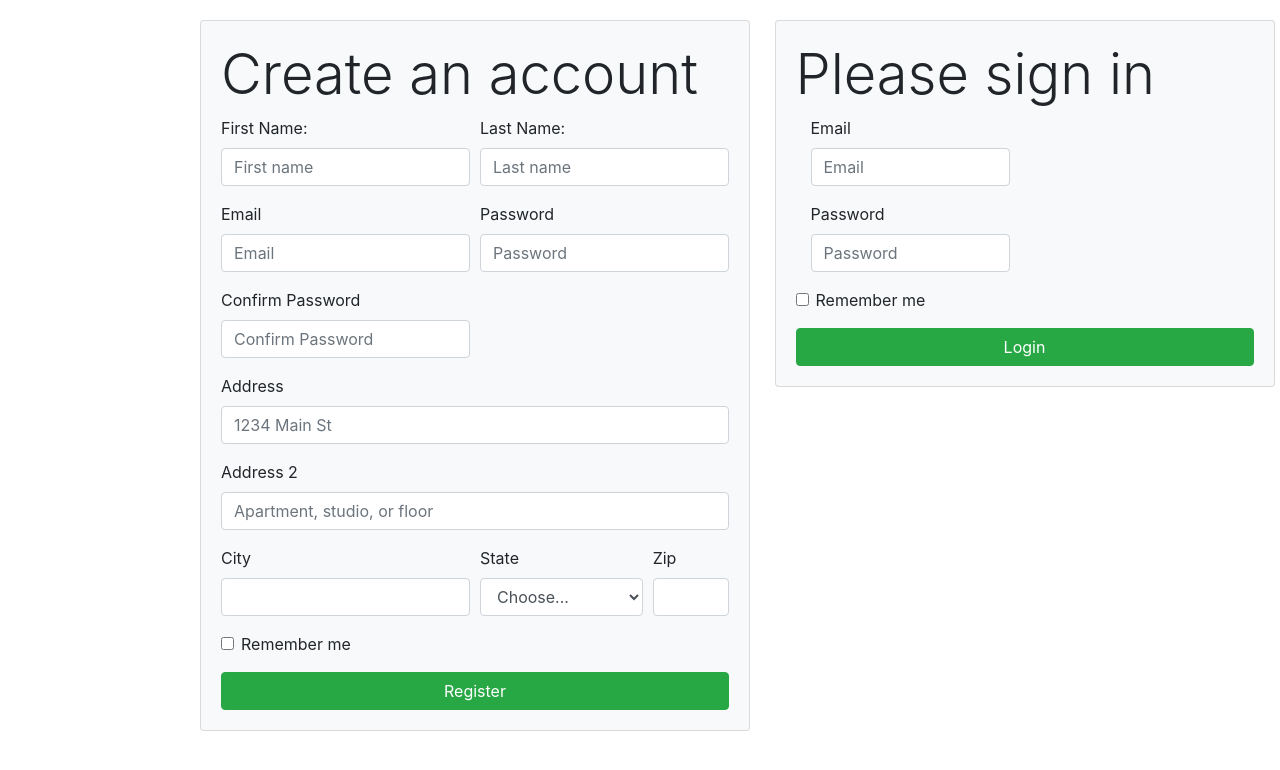
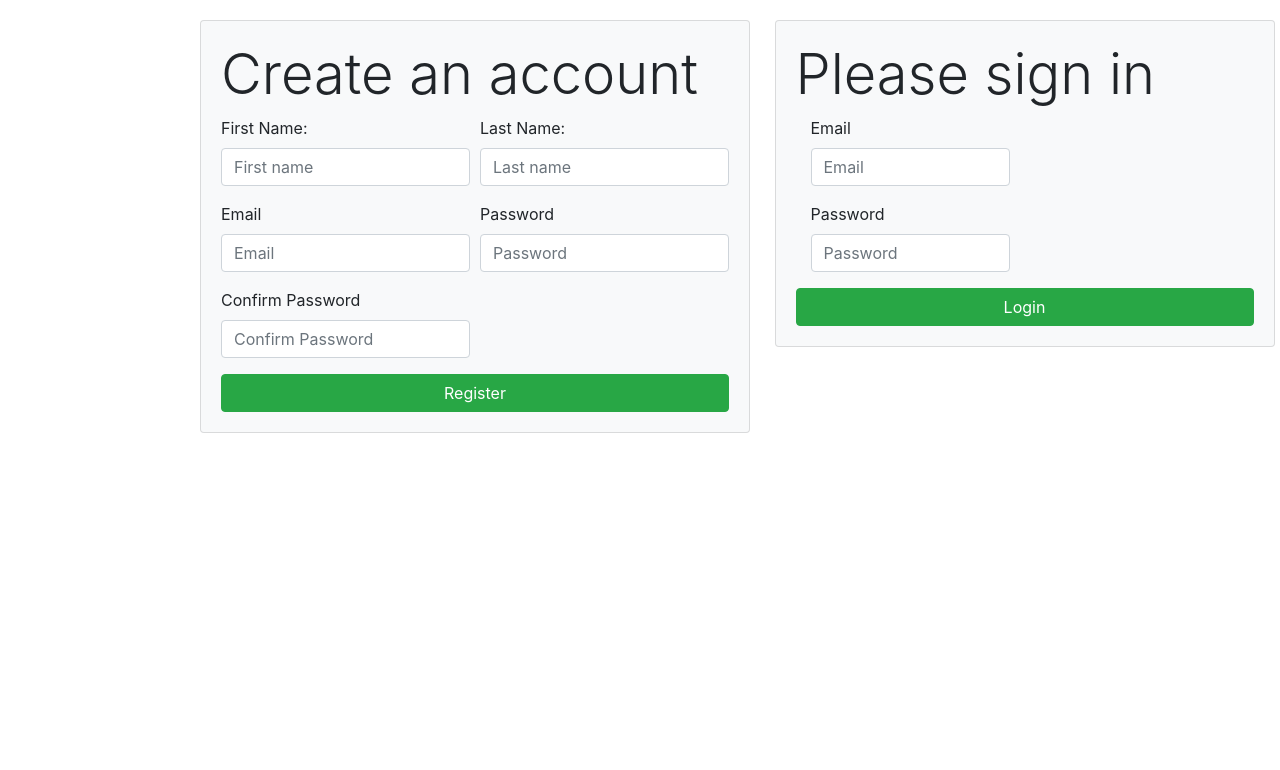
Before and after one commit to beckydiaz/savour, a Django app: page / in a window 1280 px wide. Shown: the top 770 px of the page. Run offline with Django 3.2, Linux system fonts and the light colour scheme; parts of the project's set-up code (start-up, migrations or seed data) failed here and were passed over; some libraries are stand-ins or nearby versions.

Commit message:
Updated login app and dashboard

```diff
--- a/apps/login_app/templates/login_app/login.html
+++ b/apps/login_app/templates/login_app/login.html
@@ -40,14 +40,14 @@
                 </div>
                 <div class="form-group col-md-6">
                     <label for="inputPassword4">Password</label>
-                    <input type="password" class="form-control" id="inputPassword4" placeholder="Password">
+                    <input type="password" class="form-control" name = "password" id="inputPassword4" placeholder="Password">
                 </div>
                 <div class="form-group col-md-6">
                     <label for="inputPassword4">Confirm Password</label>
                     <input type="password" class="form-control" name='confirm_password' placeholder="Confirm Password">
                 </div>
             </div>
-            <div class="form-group">
+            <!-- <div class="form-group">
                 <label for="inputAddress">Address</label>
                 <input type="text" class="form-control" id="inputAddress" placeholder="1234 Main St">
             </div>
@@ -129,7 +129,7 @@
                         Remember me
                     </label>
                 </div>
-            </div>
+            </div> -->
             <button type="submit" class="btn btn-success btn-block">Register</button>
         </form>
 
@@ -145,16 +145,16 @@
                 </div>
                 <div class="form-group col-md-6">
                     <label for="inputPassword4">Password</label>
-                    <input type="password" class="form-control" id="inputPassword4" placeholder="Password">
+                    <input type="password" class="form-control" name="password" id="inputPassword4" placeholder="Password">
                 </div>
-                <div class="form-group">
+                <!-- <div class="form-group">
                     <div class="form-check">
                         <input class="form-check-input" type="checkbox" id="gridCheck">
                         <label class="form-check-label" for="gridCheck">
                             Remember me
                         </label>
                     </div>
-                </div>
+                </div> -->
                 <button type="submit" class="btn btn-success btn-block">Login</button>
             </form>
         </div>
--- a/apps/savour_app/views.py
+++ b/apps/savour_app/views.py
@@ -8,9 +8,9 @@ def savour_dashboard(request):
     if not 'user_id' in request.session:
         messages.error(request, "Please log in!")
         return redirect ('/')
-#     context = {
-#     'user': User.objects.get(id = request.session['user_id'])
-#    }
+    context = {
+    'user': User.objects.get(id = request.session['user_id'])
+   }
     return render(request, 'savour_app/savour_dashboard.html')
 
 def savour_recipes(request):
```
Also changed, not shown: apps/savour_app/templates/savour_app/savour_dashboard.html (+3 -5 lines), apps/savour_app/migrations/0001_initial.py (added), db.sqlite3.
